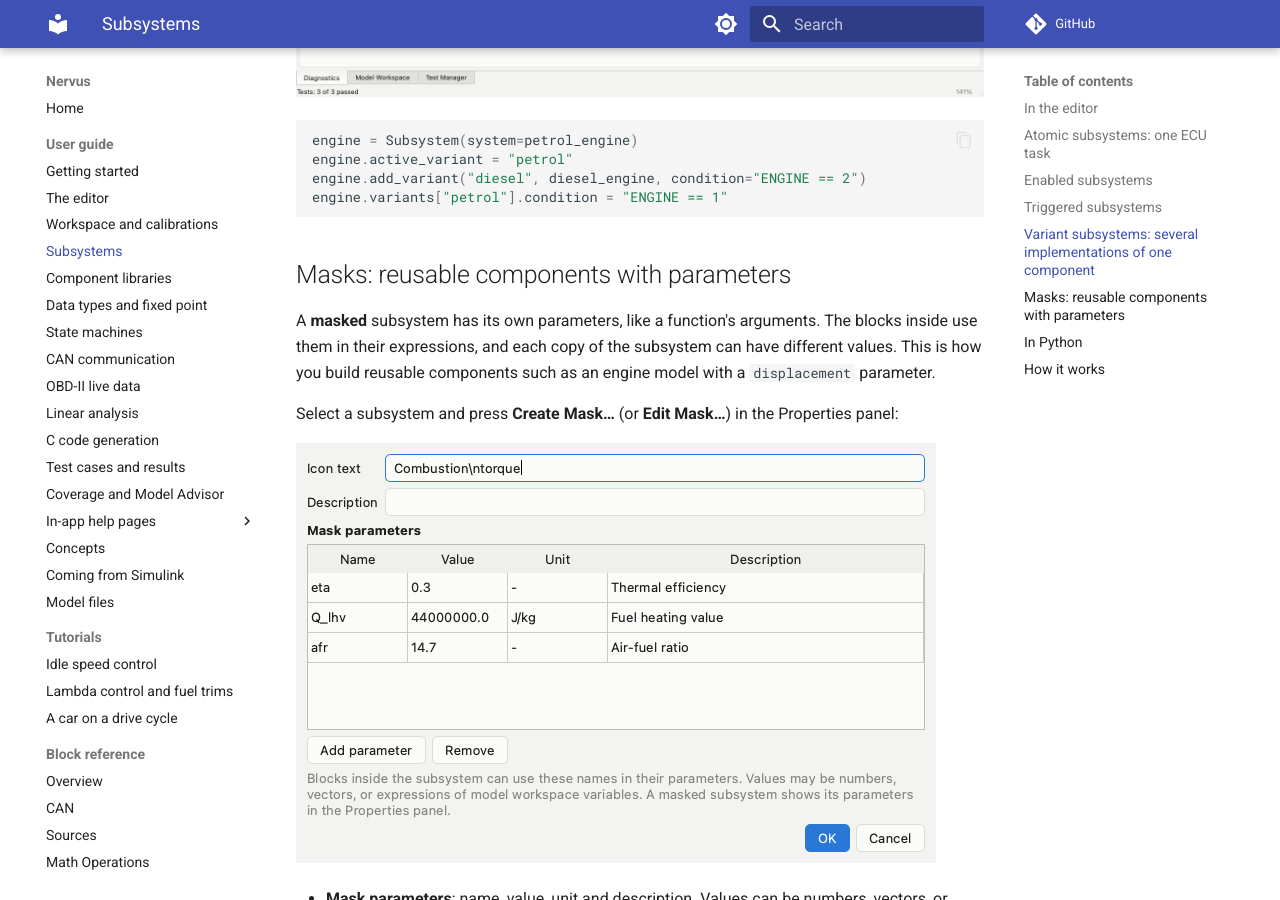
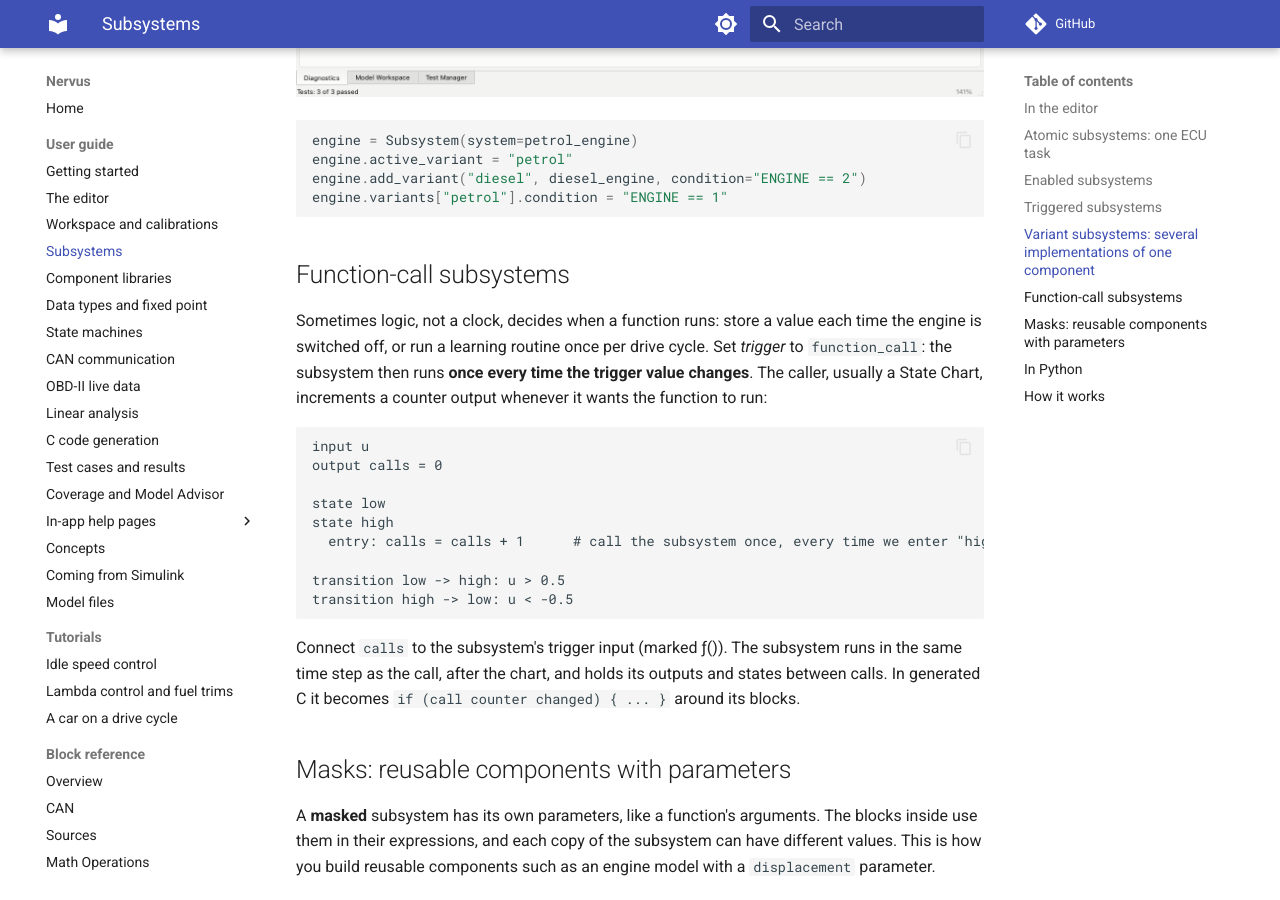
Before and after one commit to ikjbi/nervus, an MkDocs documentation site: the page built from docs/subsystems.md, in a window 1280 px wide and 900 px high, scrolled down 5382 px. Built offline with MkDocs 1.6.1 and Material for MkDocs 9.7.7, drawn with Linux system fonts in a browser that asks for light colours; comment, search, counter and statistics services are not loaded.

Commit message:
Add function-call subsystems (phase 9)
- trigger = function_call: the subsystem runs once per change of the
  trigger value (a call counter, e.g. incremented by a State Chart)
- Same logic in the generated C; zero-tolerance SIL test
- Canvas mark f(), docs on GitHub and in the app

Co-Authored-By: Claude Opus 5.5 <noreply@anthropic.com>
Claude-Session: https://claude.ai/code/session_01VarAEesyLXHz6dcSdpzjd5

````diff
--- a/docs/subsystems.md
+++ b/docs/subsystems.md
@@ -113,6 +113,29 @@ engine.add_variant("diesel", diesel_engine, condition="ENGINE == 2")
 engine.variants["petrol"].condition = "ENGINE == 1"
 ```
 
+## Function-call subsystems
+
+Sometimes logic, not a clock, decides when a function runs: store a value each time the engine is switched
+off, or run a learning routine once per drive cycle. Set *trigger* to `function_call`: the subsystem then runs
+**once every time the trigger value changes**. The caller, usually a State Chart, increments a counter output
+whenever it wants the function to run:
+
+```text
+input u
+output calls = 0
+
+state low
+state high
+  entry: calls = calls + 1      # call the subsystem once, every time we enter "high"
+
+transition low -> high: u > 0.5
+transition high -> low: u < -0.5
+```
+
+Connect `calls` to the subsystem's trigger input (marked ƒ()). The subsystem runs in the same time step as the
+call, after the chart, and holds its outputs and states between calls. In generated C it becomes
+`if (call counter changed) { ... }` around its blocks.
+
 ## Masks: reusable components with parameters
 
 A **masked** subsystem has its own parameters, like a function's arguments. The blocks inside use them in
````
Also changed, not shown: CHANGELOG.md (+2 -0 lines), docs/app-help/coming_from_simulink.md (+1 -0 lines), docs/app-help/subsystems.md (+23 -0 lines), docs/blocks/ports-subsystems.md (+5 -1 lines), docs/coming-from-simulink.md (+1 -0 lines), plan.md (+1 -1 lines), src/nervus/gui/resources/help/coming_from_simulink.md (+1 -0 lines), src/nervus/gui/resources/help/subsystems.md (+23 -0 lines), 5 other files.
